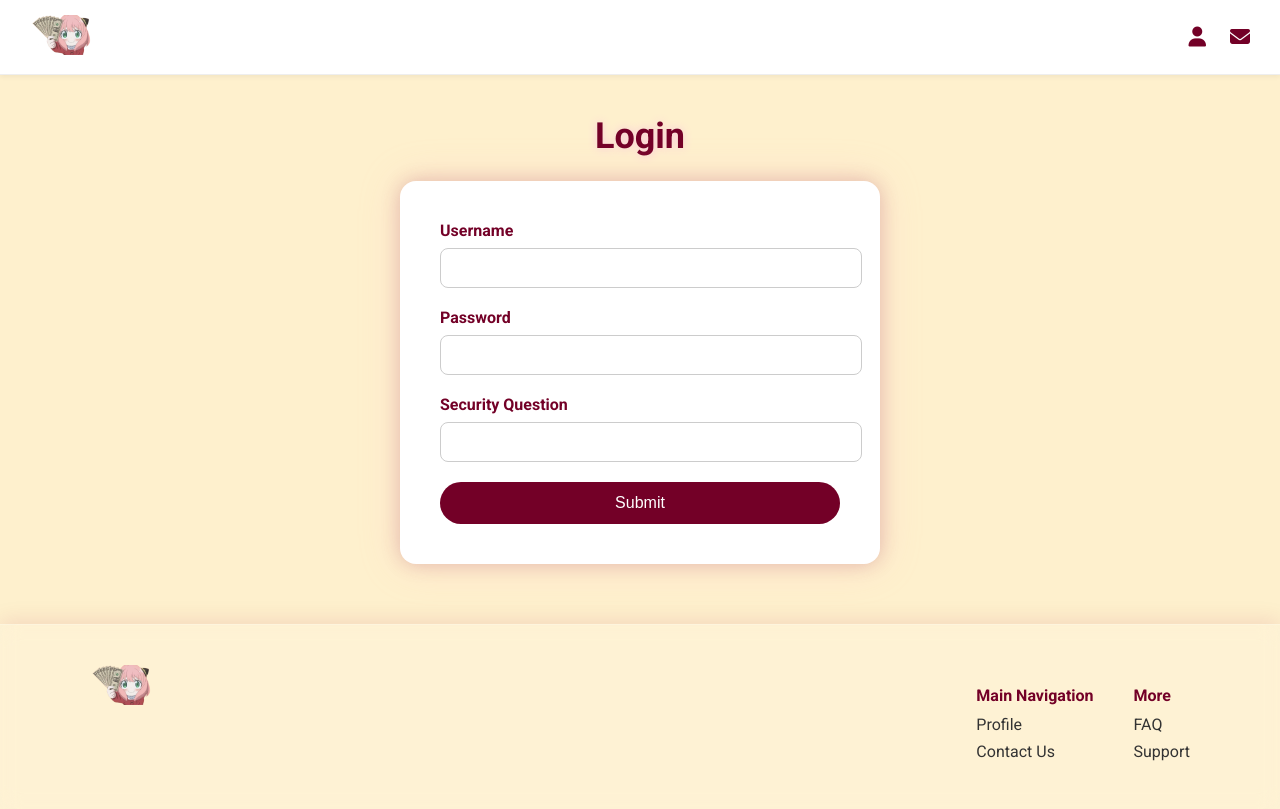
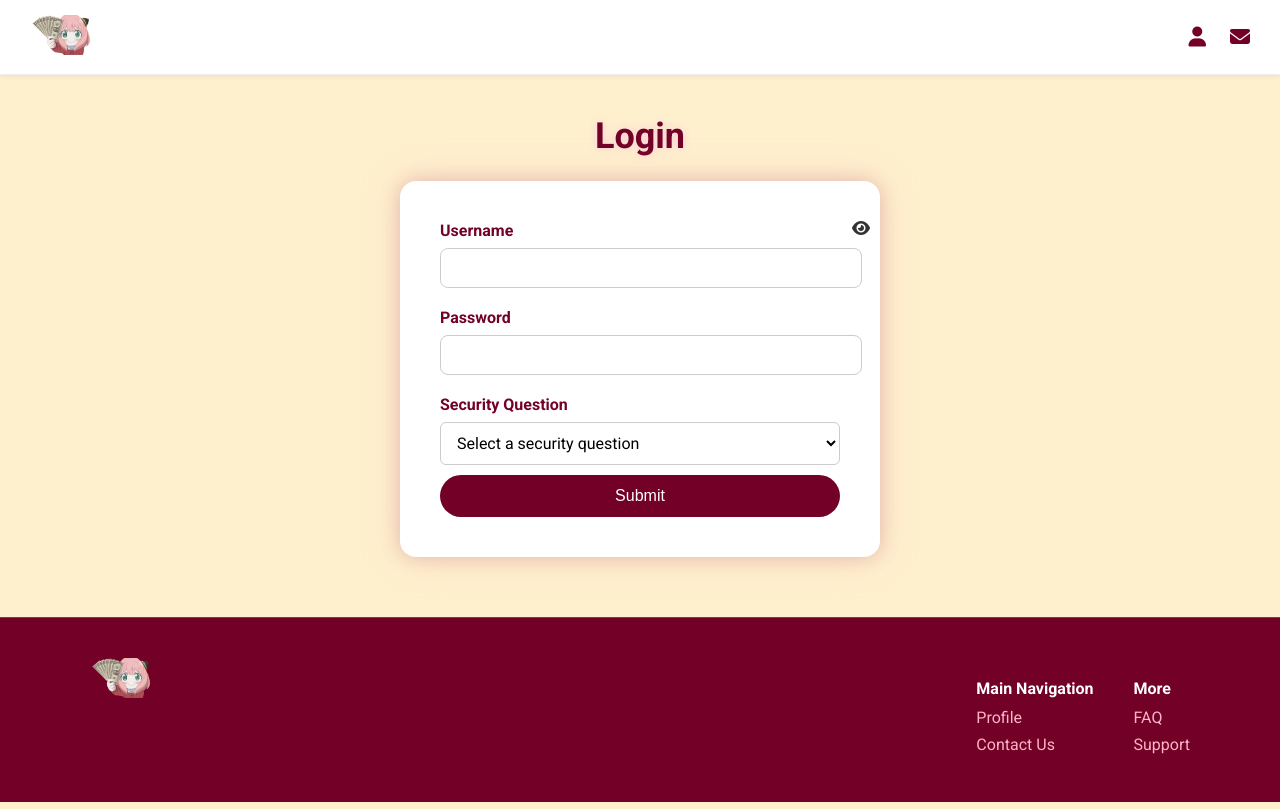
Before and after one commit to Saleeha04/BrokeNoMore, a website: page Frontend/src/pages/login.html in a window 1280 px wide. Drawn offline with Linux system fonts and the light colour scheme.

Commit message:
login js

```diff
--- a/Frontend/src/components/login.js
+++ b/Frontend/src/components/login.js
@@ -0,0 +1,91 @@
+document.addEventListener('DOMContentLoaded', () => {
+  // Password toggle (same as before)
+  const passwordInput = document.getElementById('password');
+  const togglePassword = document.createElement('span');
+  togglePassword.innerHTML = '<i class="fas fa-eye"></i>';
+  togglePassword.style.cursor = 'pointer';
+  togglePassword.style.position = 'absolute';
+  togglePassword.style.right = '10px';
+  togglePassword.style.top = '38px';
+  const passwordFieldWrapper = passwordInput.parentElement;
+  passwordFieldWrapper.style.position = 'relative';
+  passwordFieldWrapper.appendChild(togglePassword);
+
+  togglePassword.addEventListener('click', () => {
+    if (passwordInput.type === 'password') {
+      passwordInput.type = 'text';
+      togglePassword.innerHTML = '<i class="fas fa-eye-slash"></i>';
+    } else {
+      passwordInput.type = 'password';
+      togglePassword.innerHTML = '<i class="fas fa-eye"></i>';
+    }
+  });
+
+  // Handle showing the "Answer" field when question is selected
+  const questionSelect = document.getElementById('security-question');
+  const answerContainer = document.getElementById('answer-container');
+  const answerInput = document.getElementById('security-answer');
+
+  questionSelect.addEventListener('change', () => {
+    if (questionSelect.value !== '') {
+      answerContainer.style.display = 'block';
+      answerInput.required = true;
+    } else {
+      answerContainer.style.display = 'none';
+      answerInput.value = '';
+      answerInput.required = false;
+    }
+  });
+
+  // Form submission handling
+  const form = document.querySelector('.signup-form');
+  form.addEventListener('submit', (e) => {
+    e.preventDefault();
+
+    const username = document.getElementById('username').value.trim();
+    const password = document.getElementById('password').value.trim();
+    const selectedQuestion = questionSelect.value;
+    const answer = answerInput.value.trim();
+
+    if (!username || !password || !selectedQuestion || !answer) {
+      alert('Please fill in all fields!');
+      return;
+    }
+
+    // Example payload to send to backend:
+    const payload = {
+      username,
+      password,
+      securityQuestion: selectedQuestion,
+      securityAnswer: answer
+    };
+
+    console.log('Sending to backend:', payload);
+
+    // Example: simulate sending (replace this with actual fetch/ajax later)
+    alert(`Submitted!\nUsername: ${username}\nQuestion: ${selectedQuestion}\nAnswer: ${answer}`);
+
+    // Optionally: you can POST this to your backend:
+    /*
+    fetch('/signup', {
+      method: 'POST',
+      headers: { 'Content-Type': 'application/json' },
+      body: JSON.stringify(payload)
+    })
+    .then(response => response.json())
+    .then(data => {
+      console.log('Success:', data);
+      // redirect or show success message
+    })
+    .catch(error => {
+      console.error('Error:', error);
+    });
+    */
+  });
+
+  // Optional: Navbar menu click
+  const menu = document.querySelector('.menu');
+  menu.addEventListener('click', () => {
+    alert('Menu button clicked! You can implement sidebar here.');
+  });
+});
--- a/Frontend/src/pages/login.html
+++ b/Frontend/src/pages/login.html
@@ -38,8 +38,20 @@
     <label for="password">Password</label>
     <input type="password" id="password" name="password" required>
 
-    <label for="question">Security Question</label>
-    <input type="text" id="question" name="question" required>
+    <label for="security-question">Security Question</label>
+<select id="security-question" name="security-question" required>
+  <option value="" disabled selected>Select a security question</option>
+  <option value="What is your pet's name?">What is your pet's name?</option>
+  <option value="What is your mother's last name?">What is your mother's maiden name?</option>
+  <option value="What was the name of your first school?">What was the name of your first school?</option>
+  <option value="What is your favorite book?">What is your favorite book?</option>
+</select>
+
+<div id="answer-container" style="display: none; margin-top: 10px;">
+  <label for="security-answer">Answer</label>
+  <input type="text" id="security-answer" name="security-answer" required>
+</div>
+
 
     <button type="submit" class="submit-btn">Submit</button>
   </form>
@@ -67,5 +79,7 @@
   </div>
 </footer>
 
+<script src="../components/login.js"></script>
+
 </body>
 </html>
--- a/Frontend/src/styles/login.css
+++ b/Frontend/src/styles/login.css
@@ -108,16 +108,68 @@ body {
   transform: scale(1.02);
 }
 
-/* Footer
+/* Style the select dropdown */
+#security-question {
+  width: 100%;
+  padding: 10px 12px;
+  border: 1px solid #ccc;
+  border-radius: 6px;
+  font-size: 1rem;
+  font-family: 'Roboto', sans-serif;
+  background-color: #fff;
+  transition: border-color 0.3s;
+  margin-bottom: 10px;
+}
+
+#security-question:focus {
+  border-color: #6a67ce; /* light purple focus */
+  outline: none;
+}
+
+/* Style the answer container */
+#answer-container {
+  margin-top: 10px;
+  animation: fadeIn 0.5s ease-in-out; /* subtle fade when it appears */
+}
+
+/* Style the answer input */
+#security-answer {
+  width: 100%;
+  padding: 10px 12px;
+  border: 1px solid #ccc;
+  border-radius: 6px;
+  font-size: 1rem;
+  font-family: 'Roboto', sans-serif;
+  background-color: #fff;
+  transition: border-color 0.3s;
+  margin-bottom: 10px;
+}
+
+#security-answer:focus {
+  border-color: #6a67ce;
+  outline: none;
+}
+
+/* Optional: smooth fade animation */
+@keyframes fadeIn {
+  from { opacity: 0; transform: translateY(-5px); }
+  to { opacity: 1; transform: translateY(0); }
+}
+
+
+/* Footer */
 .footer {
   margin-top: 60px;
   padding: 40px 90px;
-  background-color: #fff;
-  border-top: 1px solid #eee;
+  background-color: #730027;
+  backdrop-filter: blur(10px);
+  -webkit-backdrop-filter: blur(10px);
+  border-top: 1px solid rgba(255, 255, 255, 0.2);
   display: flex;
   flex-wrap: wrap;
   justify-content: space-between;
   align-items: flex-start;
+  color: white;
 }
 
 .footer-left img {
@@ -130,7 +182,7 @@ body {
 }
 
 .footer-column h4 {
-  color: #730027;
+  color: white;
   margin-bottom: 10px;
   font-size: 16px;
   font-weight: 700;
@@ -148,82 +200,12 @@ body {
 
 .footer-column ul li a {
   text-decoration: none;
-  color: #333;
+  color: #ffb3c6;
   transition: color 0.3s ease;
 }
 
 .footer-column ul li a:hover {
-  color: #730027;
-}
-
-@media (max-width: 768px) {
-  .footer {
-    flex-direction: column;
-    align-items: center;
-    text-align: center;
-  }
-
-  .footer-right {
-    flex-direction: column;
-    align-items: center;
-    margin-top: 20px;
-  }
-
-  .footer-column {
-    margin-bottom: 20px;
-  }
-} */
-
-/* Footer with glassmorphism */
-.footer {
-  margin-top: 60px;
-  padding: 40px 90px;
-  background-color: rgba(255, 255, 255, 0.15); /* subtle white tint */
-  backdrop-filter: blur(10px);
-  -webkit-backdrop-filter: blur(10px); /* Safari support */
-  border-top: 1px solid rgba(255, 255, 255, 0.2);
-  display: flex;
-  flex-wrap: wrap;
-  justify-content: space-between;
-  align-items: flex-start;
-  border-radius: 0; /* optional, can round top corners if you want */
-  box-shadow: 0 -4px 20px rgba(160, 1, 54, 0.1);
-}
-
-.footer-left img {
-  height: 40px;
-}
-
-.footer-right {
-  display: flex;
-  gap: 40px;
-}
-
-.footer-column h4 {
-  color: #730027;
-  margin-bottom: 10px;
-  font-size: 16px;
-  font-weight: 700;
-}
-
-.footer-column ul {
-  list-style: none;
-  padding: 0;
-  margin: 0;
-}
-
-.footer-column ul li {
-  margin-bottom: 8px;
-}
-
-.footer-column ul li a {
-  text-decoration: none;
-  color: #333;
-  transition: color 0.3s ease;
-}
-
-.footer-column ul li a:hover {
-  color: #730027;
+  color: white;
 }
 
 @media (max-width: 768px) {
```
Also changed, not shown: Frontend/src/pages/home.html (+3 -0 lines), Frontend/src/components/home.js (line endings or trailing spaces).
